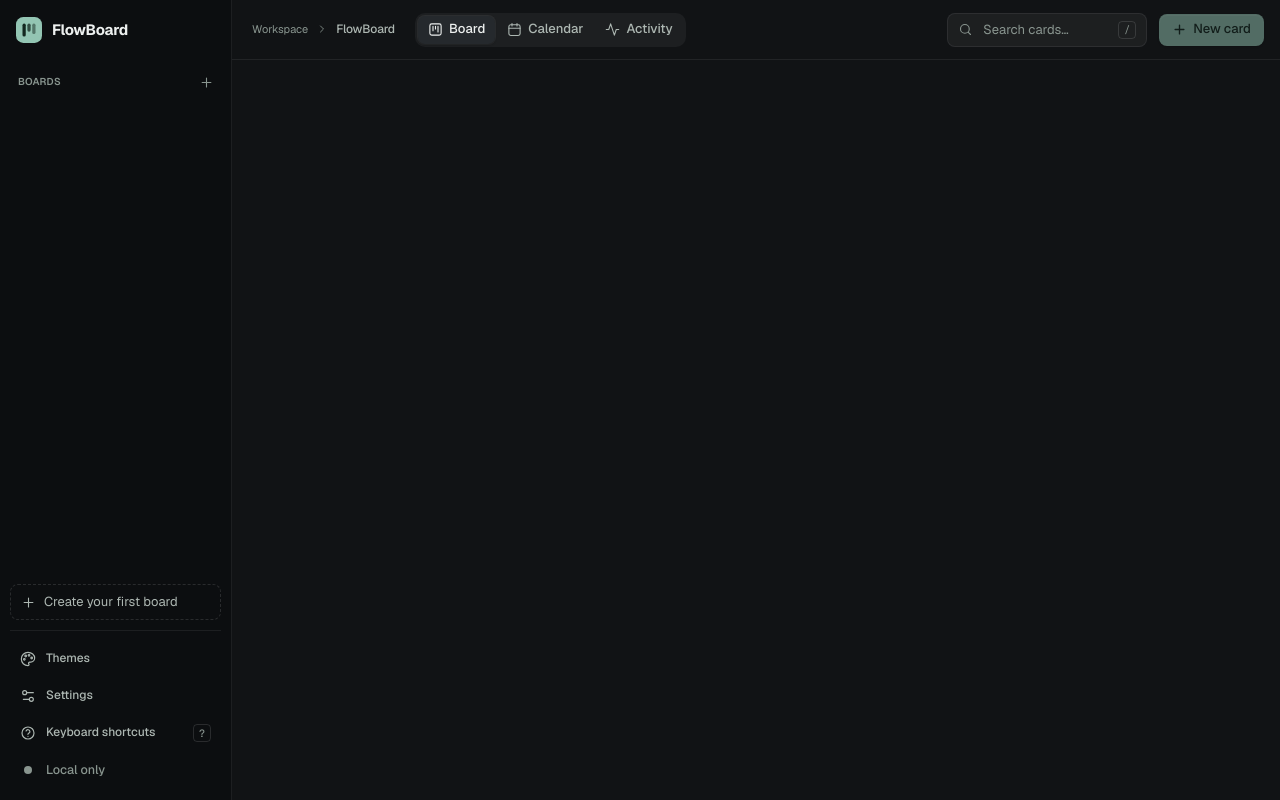
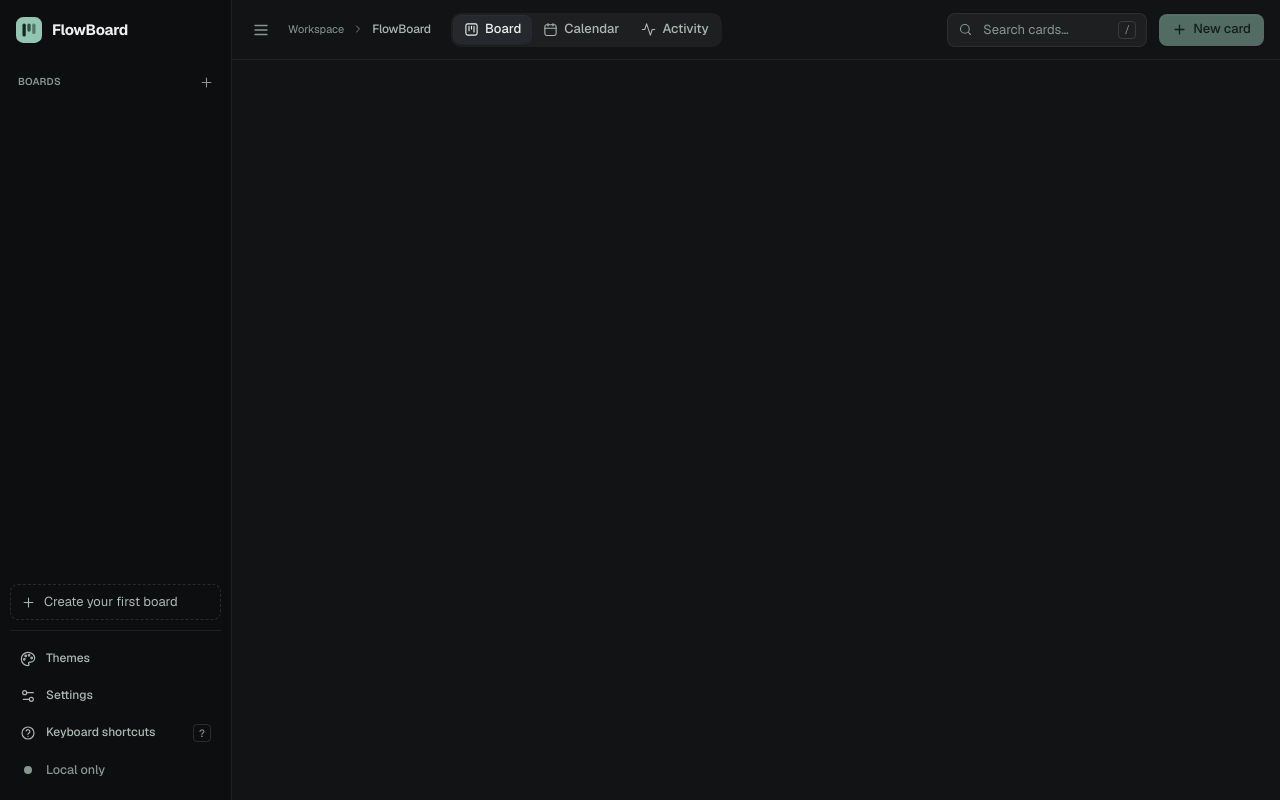
Before and after one commit to BraveOPotato/FlowBoard, a React (Vite) app: page / in a window 1280 px wide. Built offline with nearby package versions, Linux system fonts and the light colour scheme.

Commit message:
feat(sidebar): add persistent desktop visibility toggle

```diff
--- a/src/App.module.css
+++ b/src/App.module.css
@@ -11,6 +11,8 @@
   min-height: 0;
   background: var(--canvas);
 }
+
+.sidebarHidden { grid-template-columns: minmax(0, 1fr); }
 
 .content {
   flex: 1;
--- a/src/App.tsx
+++ b/src/App.tsx
@@ -9,6 +9,7 @@ import { ModalRouter } from './modals';
 import { BoardView } from './views/BoardView';
 import { CalendarView } from './views/CalendarView';
 import { TimelineView } from './views/TimelineView';
+import { cx } from './utils';
 import s from './App.module.css';
 
 export function App() {
@@ -18,6 +19,15 @@ export function App() {
   const error = useFlowStore((st) => st.error);
   const density = useFlowStore((st) => st.density);
   const [navOpen, setNavOpen] = useState(false);
+  const [sidebarHidden, setSidebarHidden] = useState(() => {
+    try { return localStorage.getItem('flowboard-sidebar-hidden') === 'true'; }
+    catch { return false; }
+  });
+
+  useEffect(() => {
+    try { localStorage.setItem('flowboard-sidebar-hidden', String(sidebarHidden)); }
+    catch { /* Keep the toggle usable when browser storage is unavailable. */ }
+  }, [sidebarHidden]);
 
   useEffect(() => { useFlowStore.getState().init(); }, []);
 
@@ -32,11 +42,11 @@ export function App() {
   if (error) return <FullPageMessage title="FlowBoard couldn't start" detail={error} />;
 
   return (
-    <div className={s.app} data-density={density}>
+    <div className={cx(s.app, sidebarHidden && s.sidebarHidden)} data-density={density}>
       <a className={s.skip} href="#main-content">Skip to board</a>
-      <Sidebar open={navOpen} onClose={() => setNavOpen(false)} />
+      <Sidebar open={navOpen} hidden={sidebarHidden} onClose={() => setNavOpen(false)} />
       <div className={s.main}>
-        <Topbar onOpenNav={() => setNavOpen(true)} />
+        <Topbar onOpenNav={() => setNavOpen(true)} sidebarHidden={sidebarHidden} onToggleSidebar={() => setSidebarHidden((hidden) => !hidden)} />
         <BoardToolbar />
         <main id="main-content" role="tabpanel" aria-labelledby={`view-${activeView}`} tabIndex={-1} className={s.content}>
           {!activeBoardId || activeView === 'board' ? <BoardView key={activeBoardId} /> : activeView === 'calendar' ? <CalendarView /> : <TimelineView />}
--- a/src/components/Sidebar.module.css
+++ b/src/components/Sidebar.module.css
@@ -7,6 +7,8 @@
   border-right: 1px solid var(--line);
   outline: none;
 }
+
+.hidden { display: none; }
 
 .brand {
   display: flex;
@@ -158,6 +160,7 @@
 .scrim { display: none; }
 
 @media (max-width: 860px) {
+  .sidebar.hidden { display: flex; }
   .sidebar {
     position: fixed;
     inset: 0 auto 0 0;
--- a/src/components/Sidebar.tsx
+++ b/src/components/Sidebar.tsx
@@ -13,7 +13,7 @@ function Avatar({ board }: { board: Board }) {
   return <span className={s.avatar} style={{ '--h': hue(board.id) } as CSSProperties}>{board.name.trim()[0]?.toUpperCase() || '#'}</span>;
 }
 
-export function Sidebar({ open, onClose }: { open: boolean; onClose: () => void }) {
+export function Sidebar({ open, hidden, onClose }: { open: boolean; hidden: boolean; onClose: () => void }) {
   const boards = useFlowStore((st) => st.boards);
   const activeBoardId = useFlowStore((st) => st.activeBoardId);
   const workerStatus = useFlowStore((st) => st.workerStatus);
@@ -38,7 +38,7 @@ export function Sidebar({ open, onClose }: { open: boolean; onClose: () => void
 
   return (
     <>
-      <aside ref={trapRef} tabIndex={-1} className={cx(s.sidebar, open && s.open)} aria-label="Navigation" role={open ? 'dialog' : undefined} aria-modal={open || undefined} onKeyDown={(e) => { if (e.key === 'Escape') { e.stopPropagation(); onClose(); } }}>
+      <aside id="workspace-sidebar" ref={trapRef} tabIndex={-1} className={cx(s.sidebar, hidden && s.hidden, open && s.open)} aria-label="Navigation" role={open ? 'dialog' : undefined} aria-modal={open || undefined} onKeyDown={(e) => { if (e.key === 'Escape') { e.stopPropagation(); onClose(); } }}>
         <div className={s.brand}>
           <Logo />
           <span className={s.brandName}>FlowBoard</span>
--- a/src/components/Topbar.module.css
+++ b/src/components/Topbar.module.css
@@ -11,6 +11,7 @@
 }
 
 .topbar .navBtn { display: none; margin-left: -6px; }
+.sidebarBtn { margin-left: -6px; }
 
 .title {
   min-width: 0;
@@ -99,6 +100,7 @@
 }
 
 @media (max-width: 860px) {
+  .topbar .sidebarBtn { display: none; }
   .topbar .navBtn { display: inline-grid; }
   .topbar { padding: 0 12px; gap: 8px; }
   .views { margin-left: auto; }
--- a/src/components/Topbar.tsx
+++ b/src/components/Topbar.tsx
@@ -15,7 +15,7 @@ const VIEWS: { id: View; label: string; icon: IconName }[] = [
 const isTyping = (el: EventTarget | null) =>
   el instanceof HTMLElement && (['INPUT', 'TEXTAREA', 'SELECT'].includes(el.tagName) || el.isContentEditable);
 
-export function Topbar({ onOpenNav }: { onOpenNav: () => void }) {
+export function Topbar({ onOpenNav, sidebarHidden, onToggleSidebar }: { onOpenNav: () => void; sidebarHidden: boolean; onToggleSidebar: () => void }) {
   const board = useFlowStore((st) => st.boards.find((b) => b.id === st.activeBoardId));
   const activeView = useFlowStore((st) => st.activeView);
   const query = useFlowStore((st) => st.searchQuery);
@@ -63,6 +63,9 @@ export function Topbar({ onOpenNav }: { onOpenNav: () => void }) {
 
   return (
     <header className={s.topbar}>
+      <button className={cx(ui.iconBtn, s.sidebarBtn)} onClick={onToggleSidebar} aria-label={sidebarHidden ? 'Show sidebar' : 'Hide sidebar'} title={sidebarHidden ? 'Show sidebar' : 'Hide sidebar'} aria-expanded={!sidebarHidden} aria-controls="workspace-sidebar">
+        <Icon name="menu" size={18} />
+      </button>
       <button className={cx(ui.iconBtn, s.navBtn)} onClick={onOpenNav} aria-label="Open navigation">
         <Icon name="menu" size={18} />
       </button>
```
